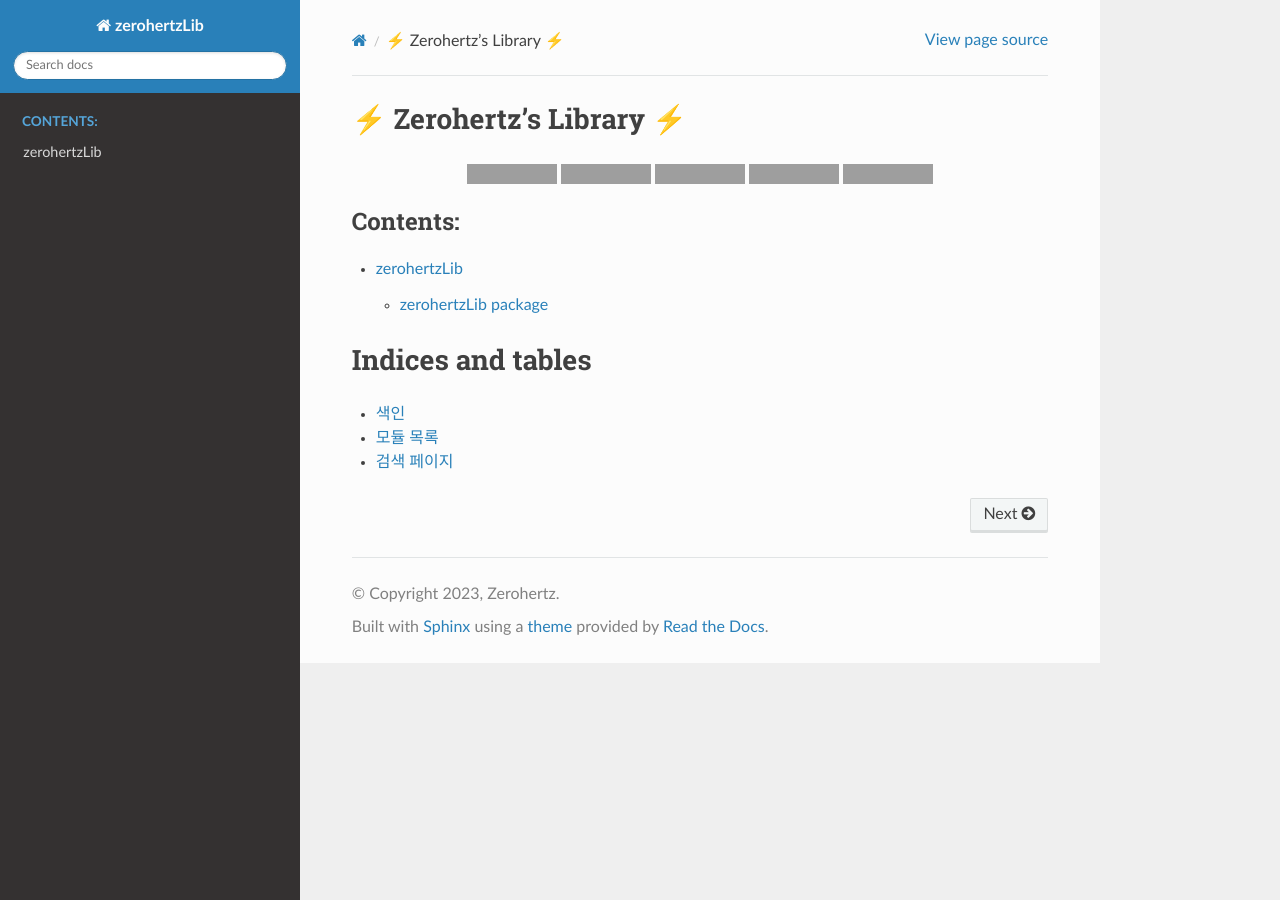
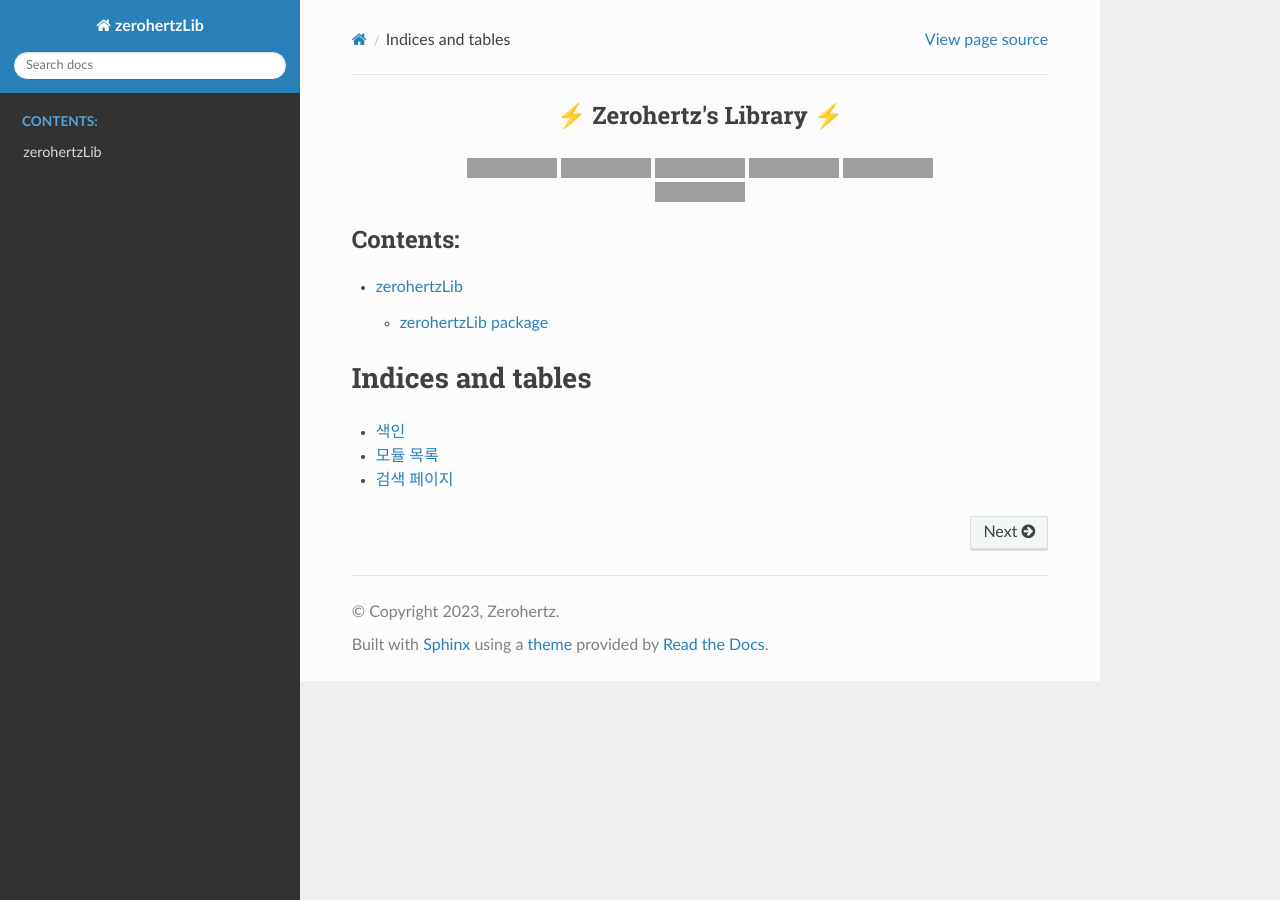
Before and after one commit to Zerohertz/zerohertzLib, a Sphinx documentation site: the page built from sphinx/source/index.rst, in a window 1280 px wide. Built offline with Sphinx 7.4.7 and the Read the Docs theme 2.0.0, drawn with Linux system fonts in a browser that asks for light colours; grey boxes are pictures that could not be loaded.

Commit message:
:memo: Docs: Format & Codacy

```diff
--- a/sphinx/source/index.rst
+++ b/sphinx/source/index.rst
@@ -3,11 +3,11 @@
    You can adapt this file completely to your liking, but it should at least
    contain the root `toctree` directive.
 
-⚡ Zerohertz's Library ⚡
-========================================
-
 .. raw:: html
 
+   <h2 align = "center">
+      ⚡ Zerohertz's Library ⚡
+   </h2>
    <p align="center">
       <a href="https://github.com/Zerohertz/zerohertzLib">
          <img src="https://img.shields.io/badge/GitHub-181717?style=for-the-badge&logo=GitHub&logoColor=white"/>
@@ -24,6 +24,10 @@
       <a href="https://zerohertz.github.io/zerohertzLib/">
          <img src="https://img.shields.io/badge/Sphinx-000000?style=for-the-badge&logo=Sphinx&logoColor=white"/>
       </a>
+      </br>
+      <a href="https://app.codacy.com/gh/Zerohertz/zerohertzLib/dashboard?utm_source=gh&utm_medium=referral&utm_content=&utm_campaign=Badge_grade">
+         <img src="https://app.codacy.com/project/badge/Grade/b08b1d140ee54ae1aa8ee251cb5888ff"/>
+      </a>
    </p>
 
 .. toctree::
```
